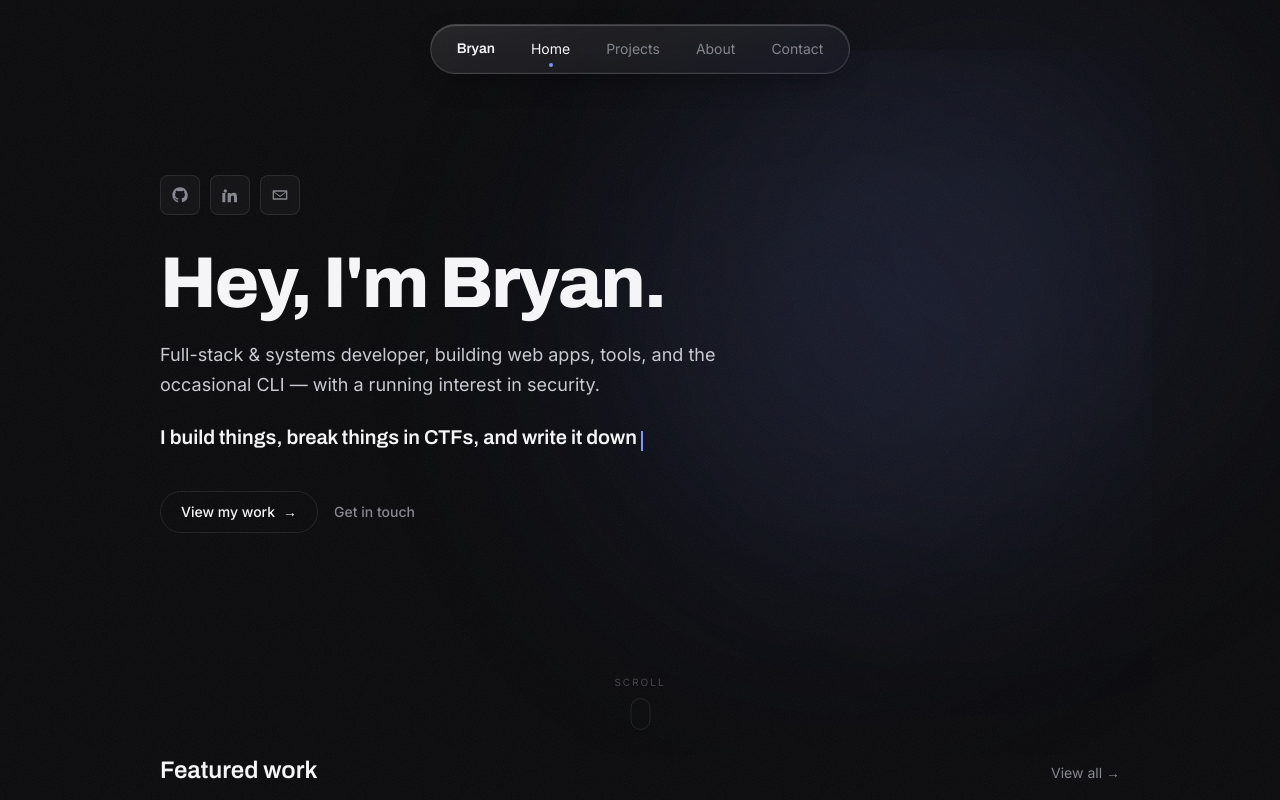
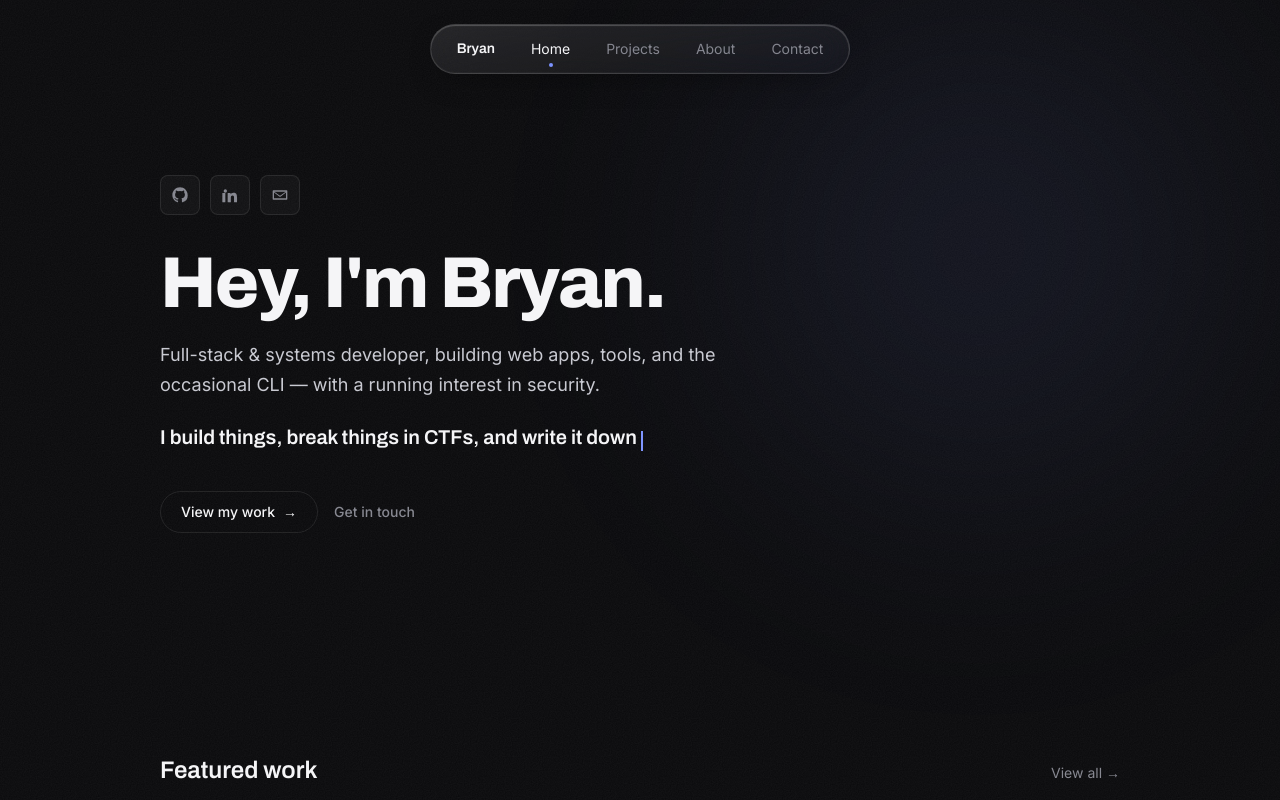
Before and after one commit to 7bryan/bryan-homepage, a Next.js app: page / in a window 1280 px wide. Shown: the top 800 px of the page. Built offline with nearby package versions, Linux system fonts and the light colour scheme.

Commit message:
feat: removed the unecessary scroll block

```diff
--- a/app/page.tsx
+++ b/app/page.tsx
@@ -1,5 +1,4 @@
 import Link from "next/link";
-import AmbientGlow from "@/components/AmbientGlow";
 import SocialRow from "@/components/SocialRow";
 import { featuredProjects } from "@/lib/projects";
 
@@ -7,8 +6,6 @@ export default function HomePage() {
   return (
     <div className="relative">
       <section className="relative mx-auto max-w-5xl px-5 sm:px-8 min-h-[calc(100vh-6rem)] flex flex-col justify-center pb-24">
-        <AmbientGlow />
-
         <div className="max-w-2xl">
           <SocialRow />
 
@@ -41,13 +38,6 @@ export default function HomePage() {
               Get in touch
             </Link>
           </div>
-        </div>
-
-        <div className="hidden sm:flex flex-col items-center gap-2 absolute bottom-6 left-1/2 -translate-x-1/2 text-ink-700">
-          <span className="text-[10px] tracking-[0.2em]">SCROLL</span>
-          <span className="w-5 h-8 rounded-full border border-edge flex items-start justify-center p-1.5">
-            <span className="w-1 h-1.5 rounded-full bg-ink-500 animate-fade-up" />
-          </span>
         </div>
       </section>
 
```
